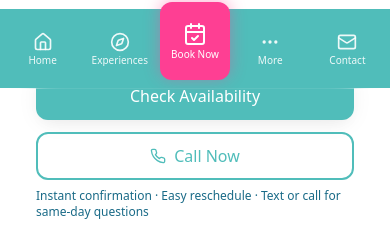
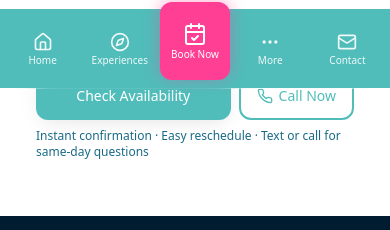
Before and after one commit to boatbrosllc-ai/tahoe-wakebusters-demo, a Next.js app: page /faqs in a window 390 px wide. Shown: the part 756-986 px from the top of the page. Built offline with nearby package versions, Linux system fonts and the light colour scheme; no server answers.

Commit message:
BookingCTA: same line on mobile, same button height, matching text size

```diff
--- a/components/site/BookingCTA.tsx
+++ b/components/site/BookingCTA.tsx
@@ -68,12 +68,15 @@ export function BookingCTA({
 
   return (
     <div className={cn("space-y-2", className)}>
-      <div className="flex flex-col sm:flex-row sm:justify-center sm:items-center gap-3">
+      <div className="flex flex-row flex-wrap items-center justify-center gap-2 sm:gap-3">
         <Button
           asChild
           variant="default"
           size={variant === "primary" ? "xl" : "lg"}
-          className="w-full sm:w-auto rounded-xl"
+          className={cn(
+            "flex-1 sm:flex-initial min-w-0 rounded-xl shrink-0",
+            variant === "primary" ? "text-base sm:text-lg" : "text-sm sm:text-base"
+          )}
         >
           <Link href={bookUrl} onClick={handleBookClick}>
             Check Availability
@@ -84,10 +87,10 @@ export function BookingCTA({
             href={`tel:${siteConfig.phoneTel}`}
             onClick={handleCallClick}
             className={cn(
-              "inline-flex items-center justify-center gap-2 rounded-xl border-2 font-medium min-h-[48px] px-6 transition-colors focus-visible:outline-none focus-visible:ring-2 focus-visible:ring-offset-2",
+              "inline-flex items-center justify-center gap-1.5 sm:gap-2 rounded-xl border-2 font-medium px-4 sm:px-6 transition-colors focus-visible:outline-none focus-visible:ring-2 focus-visible:ring-offset-2 shrink-0 text-sm sm:text-base",
               variant === "primary"
-                ? "h-14 text-lg px-10"
-                : "h-12 text-base px-8",
+                ? "h-14 text-base sm:text-lg px-5 sm:px-10"
+                : "h-12 px-4 sm:px-8",
               onDark
                 ? "border-white text-white hover:bg-white hover:text-brand-dark focus-visible:ring-white focus-visible:ring-offset-brand-dark"
                 : "border-brand-primary text-brand-primary hover:bg-brand-primary/10 focus-visible:ring-brand-primary focus-visible:ring-offset-white"
```
